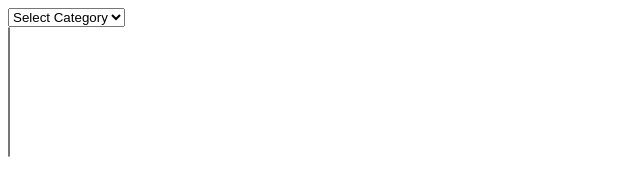
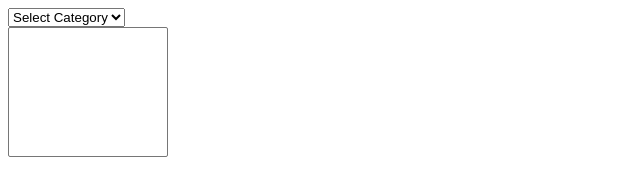
Before and after one commit to craigmckeachie/workbook4, a plain HTML site: page exercises/webprojects/foodmenu/index.html in a window 1280 px wide. Shown: the whole page, without its empty margins (0-640 px from the left). Drawn offline with Linux system fonts and the light colour scheme.

Commit message:
add styles to mini project

```diff
--- a/exercises/webprojects/foodmenu/index.html
+++ b/exercises/webprojects/foodmenu/index.html
@@ -6,6 +6,8 @@
     <meta http-equiv="X-UA-Compatible" content="IE=edge">
     <meta name="viewport" content="width=device-width, initial-scale=1.0">
     <title>Food Menu</title>
+    <link rel="stylesheet" href="styles.css">
+
 </head>
 
 <body>
--- /dev/null
+++ b/exercises/webprojects/foodmenu/styles.css
@@ -0,0 +1,3 @@
+#itemList {
+  width: 10rem;
+}
```
